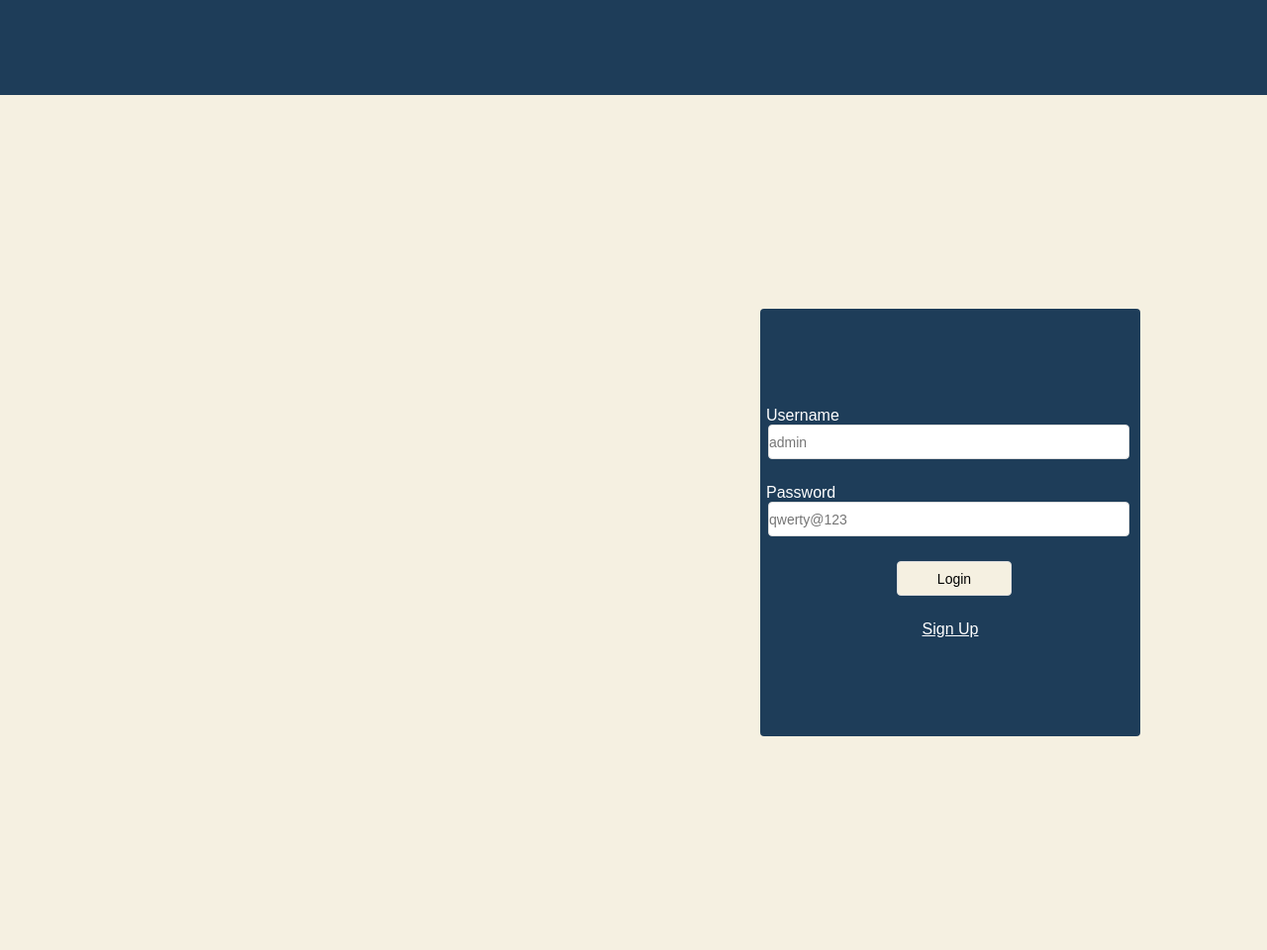
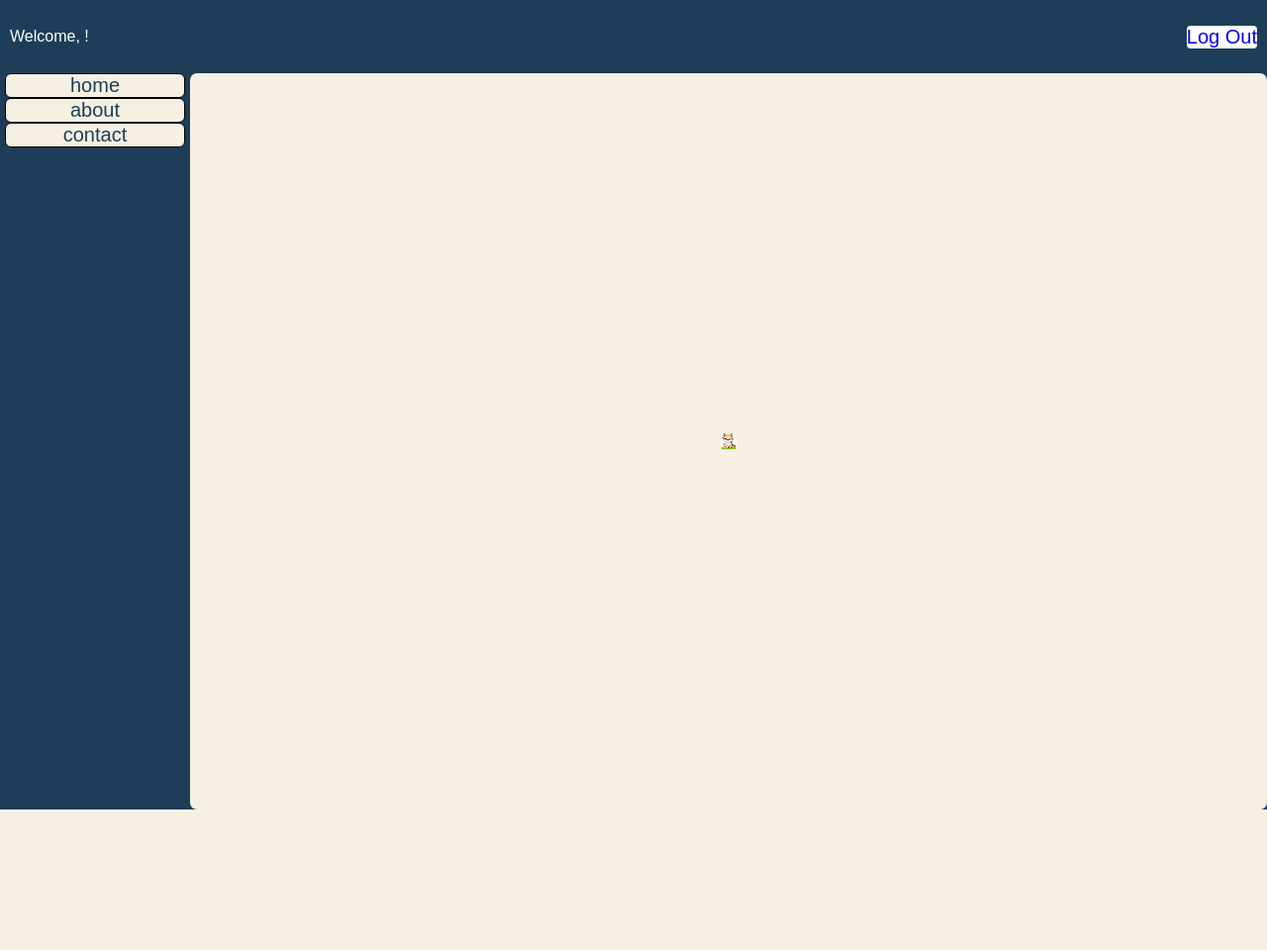
Before and after one commit to rexler05/activity-4, a Django app: page / in a window 1280 px wide. Shown: the whole page at 99% size. After the commit the page ends 818 px from the top, so only its background shows below. Run offline with Django 5.2, Linux system fonts and the light colour scheme.

Commit message:
inserted an image ico

```diff
--- a/app/templates/app/home.html
+++ b/app/templates/app/home.html
@@ -2,5 +2,5 @@
 {% load static %}
 
 {% block content %}
-<h1> this is home</h1>
+  <img class="Logo" src="{% static 'images/favicon.ico' %}">
 {% endblock %}
--- a/app/templates/app/join.html
+++ b/app/templates/app/join.html
@@ -2,6 +2,7 @@
 <!DOCTYPE html>
 <html lang="en">
 <head>
+
     <meta charset="UTF-8">
     <title>Signup Page</title>
     <link rel="stylesheet" href="{% static 'css/login.css' %}">
@@ -20,7 +21,7 @@
 
 <div class="container">
     <div class="left-column">
-        <h1>left-column</h1>
+        <h1>not finished</h1>
     </div>
     <div class="right-column">
         <div class="form-containers">
--- a/app/templates/app/login.html
+++ b/app/templates/app/login.html
@@ -11,7 +11,7 @@
 </div>
 <div class="container">
     <div class="left-column">
-
+       <h1>not finished</h1>
     </div>
     <div class="right-column">
         <div class="form-container">
--- a/app/urls.py
+++ b/app/urls.py
@@ -3,9 +3,9 @@ from .views import LoginPageView, HomePageView, AboutPageView, ContactPageView
 from .import views
 
 urlpatterns = [
-    path('', LoginPageView, name='login'),
-    path('join', views.join, name='join'),
-    path('home/', HomePageView.as_view(), name='home'),
+    path('login/', LoginPageView, name='login'),
+    path('join/', views.join, name='join'),
+    path('', HomePageView.as_view(), name='home'),
     path('about/', AboutPageView.as_view(), name='about'),
     path('contact/', ContactPageView.as_view(), name='contact'),
 
```
Also changed, not shown: db.sqlite3, static/images/favicon.ico (added).
